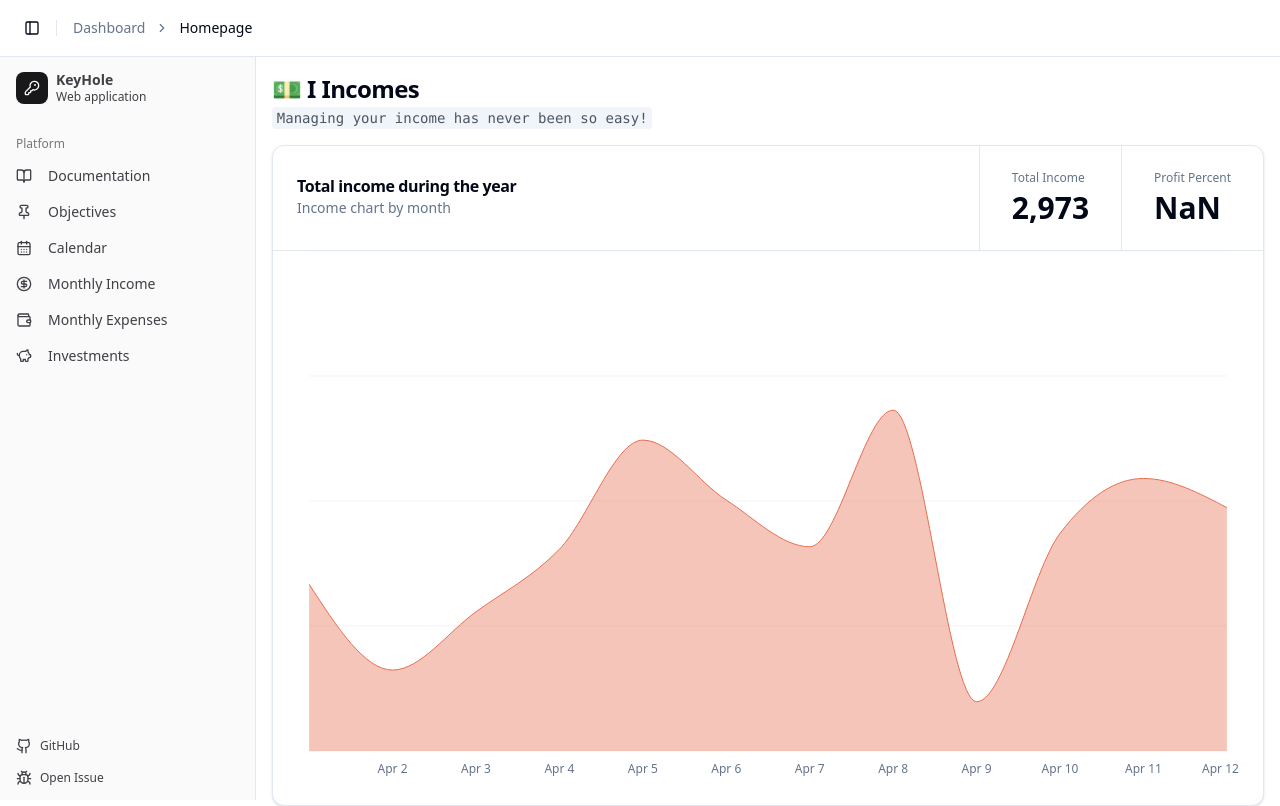
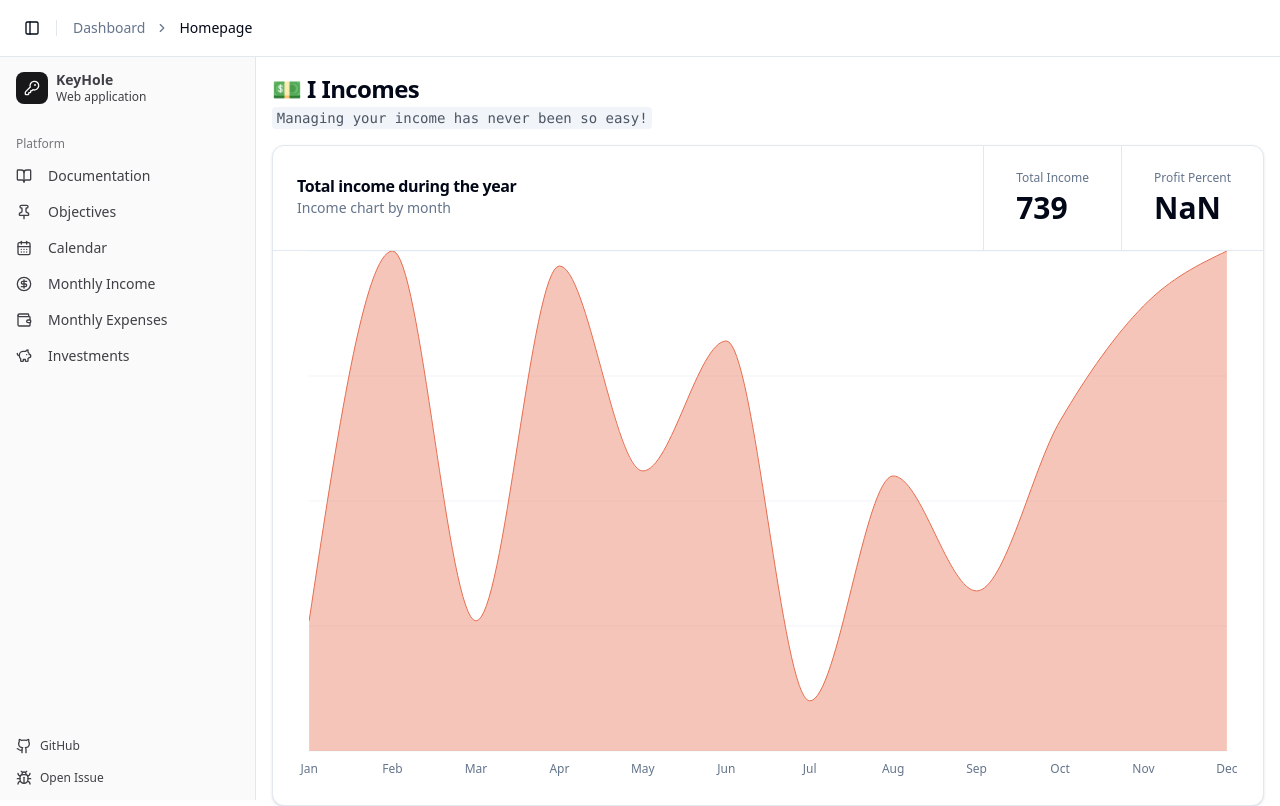
Before and after one commit to Gonzaa21/KeyHoleFront, a React (Vite) app: page /dashboard/income in a window 1280 px wide. Shown: the top 806 px of the page. Built offline with nearby package versions, Linux system fonts and the light colour scheme.

Commit message:
Fixing graphic dates in income component

```diff
--- a/src/app/dashboard/income/charts/BarCharts.jsx
+++ b/src/app/dashboard/income/charts/BarCharts.jsx
@@ -72,7 +72,7 @@ export function BarCharts() {
           Trending up by 5.2% this month <TrendingUp className="h-4 w-4" />
         </div>
         <div className="leading-none text-muted-foreground">
-          Showing total income for the last 6 months
+          Showing total income for the first 6 months
         </div>
       </CardFooter>
     </Card>
--- a/src/app/dashboard/income/charts/ChartHorizontal.jsx
+++ b/src/app/dashboard/income/charts/ChartHorizontal.jsx
@@ -17,18 +17,18 @@ import {
 } from "@/components/ui/chart"
 
 const chartData = [
-  { date: "2024-04-01", desktop: 200 },
-  { date: "2024-04-02", desktop: 97 },
-  { date: "2024-04-03", desktop: 167 },
-  { date: "2024-04-04", desktop: 242 },
-  { date: "2024-04-05", desktop: 373 },
-  { date: "2024-04-06", desktop: 301 },
-  { date: "2024-04-07", desktop: 245 },
-  { date: "2024-04-08", desktop: 409 },
-  { date: "2024-04-09", desktop: 59 },
-  { date: "2024-04-10", desktop: 261 },
-  { date: "2024-04-11", desktop: 327 },
-  { date: "2024-04-12", desktop: 292 },
+  { date: "2024-01", desktop: 26 },
+  { date: "2024-02", desktop: 100 },
+  { date: "2024-03", desktop: 26 },
+  { date: "2024-04", desktop: 97 },
+  { date: "2024-05", desktop: 56 },
+  { date: "2024-06", desktop: 82 },
+  { date: "2024-07", desktop: 10 },
+  { date: "2024-08", desktop: 55 },
+  { date: "2024-09", desktop: 32 },
+  { date: "2024-10", desktop: 66 },
+  { date: "2024-11", desktop: 89 },
+  { date: "2024-12", desktop: 100 },
 ]
 
 const chartConfig = {
@@ -48,6 +48,16 @@ export function ChartHorizontal() {
     desktop: chartData.reduce((acc, curr) => acc + curr.desktop, 0),
     mobile: chartData.reduce((acc, curr) => acc + curr.mobile, 0),
   }), []);
+
+  const monthTicks = chartData
+  .map((entry) => ({
+    date: entry.date,
+    month: new Date(entry.date).getMonth(),
+  }))
+  .filter((entry, index, self) =>
+    index === self.findIndex((e) => e.month === entry.month)
+  )
+  .map((entry) => entry.date);
 
   return (
     <Card>
@@ -92,12 +102,11 @@ export function ChartHorizontal() {
               tickMargin={8}
               tickFormatter={(value) => {
                 const date = new Date(value);
-                return date.toLocaleDateString("en-US", {
-                  month: "short",
-                  day: "numeric",
-                });
+                return date.toLocaleDateString("en-US", { month: "short" });
               }}
+              ticks={monthTicks}
             />
+
             <ChartTooltip
               cursor={false}
               content={<ChartTooltipContent indicator="line" />}
--- a/src/app/dashboard/income/charts/RadarCharts.jsx
+++ b/src/app/dashboard/income/charts/RadarCharts.jsx
@@ -1,13 +1,11 @@
 "use client"
 
-import { TrendingUp } from "lucide-react"
 import { PolarAngleAxis, PolarGrid, Radar, RadarChart } from "recharts"
 
 import {
   Card,
   CardContent,
   CardDescription,
-  CardFooter,
   CardHeader,
   CardTitle,
 } from "@/components/ui/card"
@@ -17,12 +15,12 @@ import {
   ChartTooltipContent,
 } from "@/components/ui/chart"
 const chartData = [
-  { month: "January", desktop: 186 },
-  { month: "February", desktop: 305 },
-  { month: "March", desktop: 237 },
-  { month: "April", desktop: 273 },
-  { month: "May", desktop: 209 },
-  { month: "June", desktop: 214 },
+  { month: "July", desktop: 186 },
+  { month: "August", desktop: 305 },
+  { month: "September", desktop: 237 },
+  { month: "October", desktop: 273 },
+  { month: "November", desktop: 209 },
+  { month: "December", desktop: 214 },
 ]
 
 const chartConfig = {
@@ -36,7 +34,7 @@ export function RadarCharts() {
   return (
     <Card className="my-4">
       <CardHeader className="items-center pb-4">
-        <CardTitle>Another view...</CardTitle>
+        <CardTitle>Total income for the last 6 months</CardTitle>
         <CardDescription>
           Radar Chart
         </CardDescription>
@@ -44,7 +42,7 @@ export function RadarCharts() {
       <CardContent className="pb-0">
         <ChartContainer
           config={chartConfig}
-          className="mx-auto aspect-square max-h-[250px]"
+          className="mx-auto aspect-square "
         >
           <RadarChart data={chartData}>
             <ChartTooltip cursor={false} content={<ChartTooltipContent />} />
```
